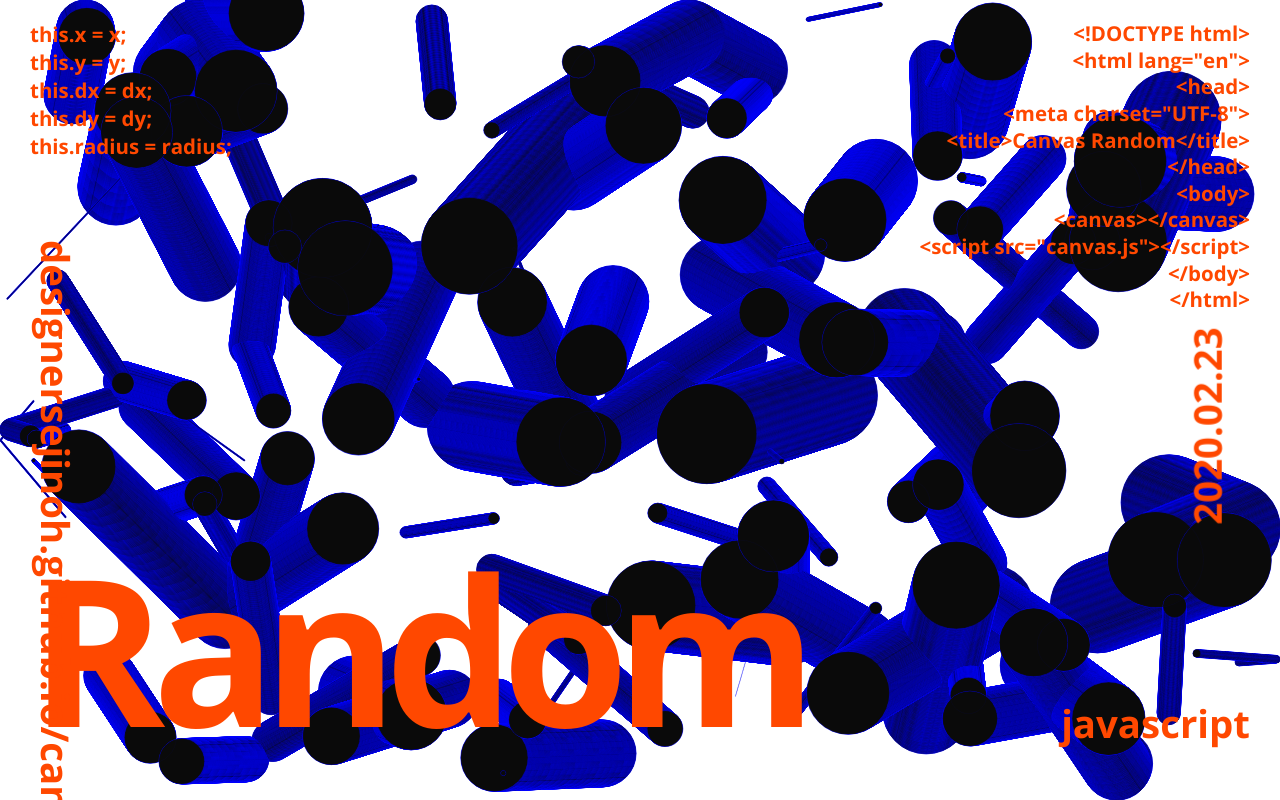
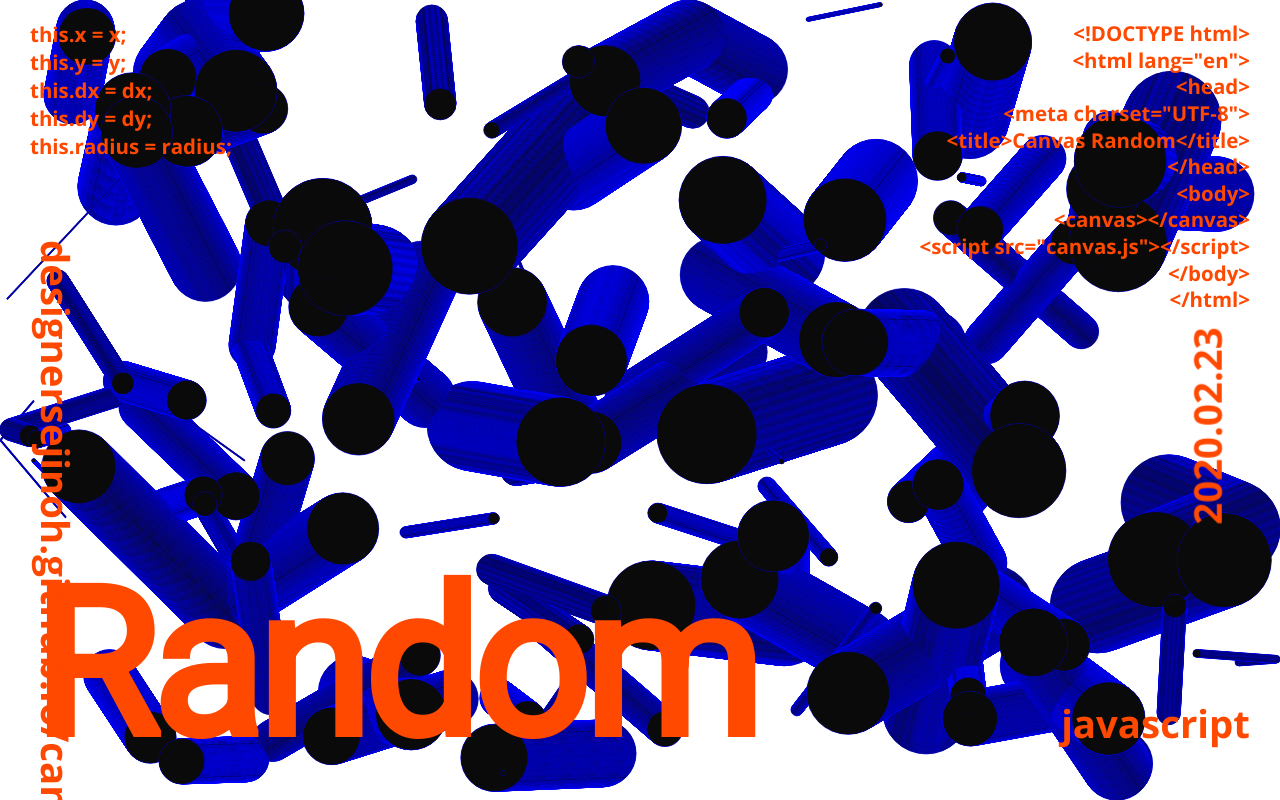
Before and after one commit to designerSejinOH/canvas, a plain HTML site: page index.html in a window 1280 px wide. Drawn offline with nearby package versions, Linux system fonts and the light colour scheme.

Commit message:
Update index.html

```diff
--- a/index.html
+++ b/index.html
@@ -37,11 +37,13 @@
 
 		.head_Random{
 			/*			border: 1px solid;*/
+						font-family: 'Roboto', sans-serif;
+
 			height: auto;
 			margin: 0;
 			padding: 0;
 			font-size: 16vw;
-			letter-spacing: -1vw;
+			letter-spacing: -0.5vw;
 			font-weight: 900;
 			color: #ff4800;
 			bottom: 1vw;
```
